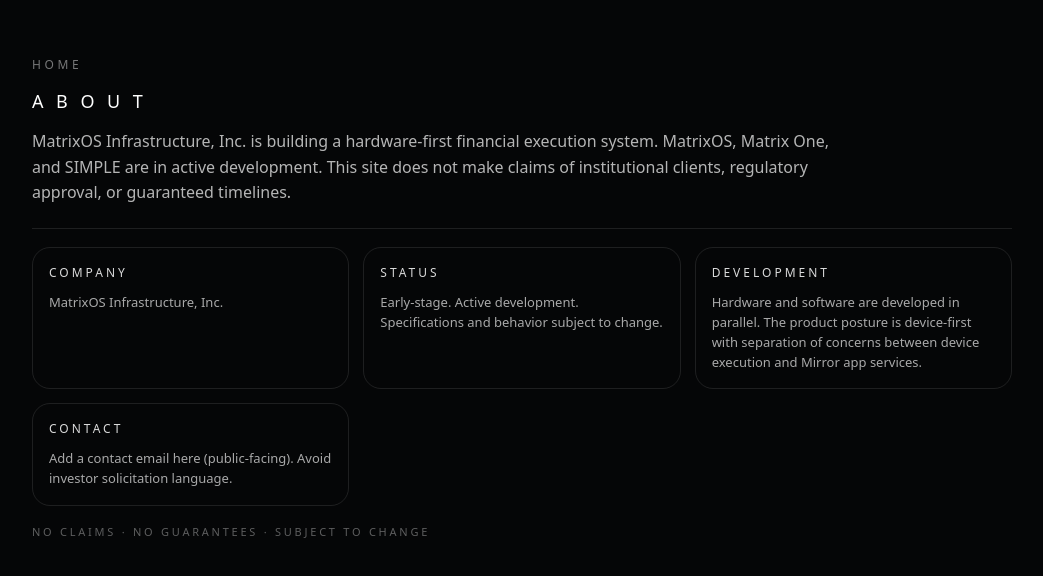
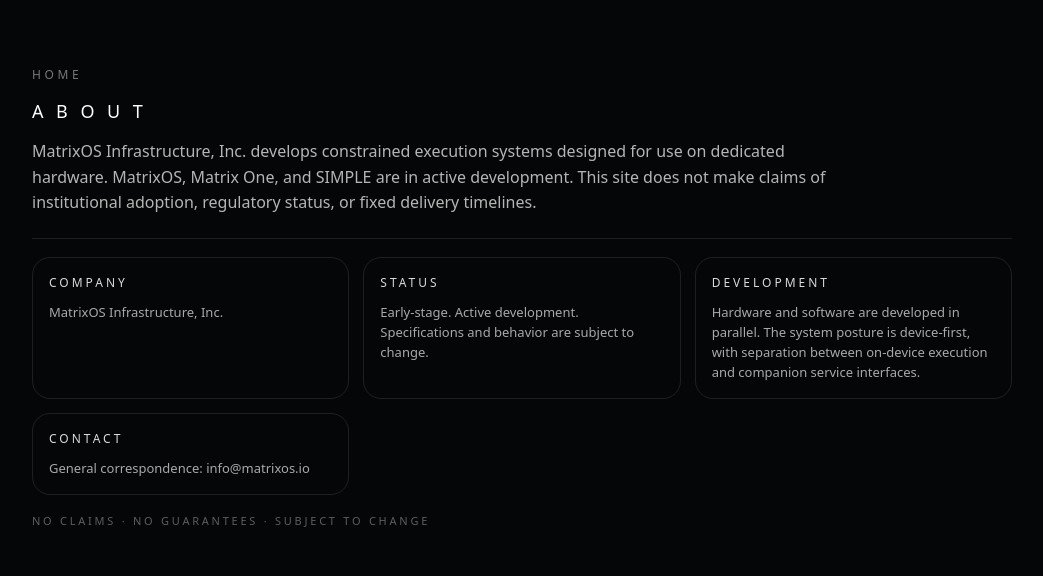
Before and after one commit to simplematrixos/matrixos-site, a Next.js app: page /about in a window 1280 px wide. Shown: the part 102-678 px from the top of the page, without its empty margins (118-1161 px from the left). Built offline with nearby package versions, Linux system fonts and the light colour scheme.

Commit message:
Normalize site language to canonical MatrixOS standard

```diff
--- a/app/about/page.tsx
+++ b/app/about/page.tsx
@@ -36,9 +36,11 @@
         </h1>
 
         <p style={{ marginTop: 14, opacity: 0.7, lineHeight: 1.6, maxWidth: 820 }}>
-          MatrixOS Infrastructure, Inc. is building a hardware-first financial execution system.
-          MatrixOS, Matrix One, and SIMPLE are in active development. This site does not make
-          claims of institutional clients, regulatory approval, or guaranteed timelines.
+          MatrixOS Infrastructure, Inc. develops constrained execution systems
+          designed for use on dedicated hardware. MatrixOS, Matrix One, and
+          SIMPLE are in active development. This site does not make claims of
+          institutional adoption, regulatory status, or fixed delivery
+          timelines.
         </p>
 
         <div
@@ -82,7 +84,8 @@
               STATUS
             </h2>
             <p style={{ marginTop: 10, opacity: 0.65, lineHeight: 1.55, fontSize: 13 }}>
-              Early-stage. Active development. Specifications and behavior subject to change.
+              Early-stage. Active development. Specifications and behavior are
+              subject to change.
             </p>
           </section>
 
@@ -97,8 +100,9 @@
               DEVELOPMENT
             </h2>
             <p style={{ marginTop: 10, opacity: 0.65, lineHeight: 1.55, fontSize: 13 }}>
-              Hardware and software are developed in parallel. The product posture is device-first
-              with separation of concerns between device execution and Mirror app services.
+              Hardware and software are developed in parallel. The system posture
+              is device-first, with separation between on-device execution and
+              companion service interfaces.
             </p>
           </section>
 
@@ -113,7 +117,7 @@
               CONTACT
             </h2>
             <p style={{ marginTop: 10, opacity: 0.65, lineHeight: 1.55, fontSize: 13 }}>
-              Add a contact email here (public-facing). Avoid investor solicitation language.
+              General correspondence: info@matrixos.io
             </p>
           </section>
         </div>
--- a/app/documents/page.tsx
+++ b/app/documents/page.tsx
@@ -36,9 +36,9 @@
         </h1>
 
         <p style={{ marginTop: 14, opacity: 0.7, lineHeight: 1.6, maxWidth: 820 }}>
-          This page provides public-facing disclosures and model descriptions for MatrixOS, Matrix
-          One, and SIMPLE. Documents are versioned and subject to change. Nothing here is legal,
-          tax, or investment advice.
+          This page provides public-facing disclosures and model descriptions for
+          MatrixOS, Matrix One, and SIMPLE. Documents are versioned and subject
+          to change. Nothing here is legal, tax, or investment advice.
         </p>
 
         <div
@@ -67,8 +67,9 @@
               INTERNAL LEDGER MODEL (V1)
             </h2>
             <p style={{ marginTop: 10, opacity: 0.65, lineHeight: 1.55, fontSize: 13 }}>
-              SIMPLE balances represent economic exposure tracked on an internal ledger. The device
-              does not present external wallet addresses or on-chain custody surfaces in V1.
+              SIMPLE balances represent economic exposure tracked on an internal
+              ledger. The device does not present external wallet addresses or
+              on-chain custody surfaces in V1.
             </p>
           </section>
 
@@ -83,8 +84,8 @@
               WHAT USERS RECEIVE (V1)
             </h2>
             <p style={{ marginTop: 10, opacity: 0.65, lineHeight: 1.55, fontSize: 13 }}>
-              Internal execution experience, internal records, and a controlled settlement posture
-              for supported assets—subject to tier, jurisdiction, and availability.
+              A constrained on-device execution interface, internal records, and
+              controlled settlement behavior for supported functionality in V1.
             </p>
           </section>
 
@@ -99,8 +100,9 @@
               WHAT USERS DO NOT RECEIVE (V1)
             </h2>
             <p style={{ marginTop: 10, opacity: 0.65, lineHeight: 1.55, fontSize: 13 }}>
-              No on-device external deposit addresses. No direct external chain receive. No claims
-              of “unhackable” or “military-grade.” No guarantees of availability or redemption time.
+              No on-device external deposit addresses. No direct external chain
+              receive. No claims of “unhackable” or “military-grade.” No
+              guarantees of availability or redemption time.
             </p>
           </section>
 
@@ -112,11 +114,10 @@
             }}
           >
             <h2 style={{ margin: 0, fontSize: 12, letterSpacing: "0.25em", opacity: 0.85 }}>
-              TERMS / PRIVACY (PLACEHOLDERS)
+              CONTACT
             </h2>
             <p style={{ marginTop: 10, opacity: 0.65, lineHeight: 1.55, fontSize: 13 }}>
-              Terms of Use (placeholder). Privacy Policy (placeholder). Risk Disclosures
-              (placeholder). Regulatory posture is described without claims of approval.
+              Document corrections and inquiries: info@matrixos.io
             </p>
           </section>
         </div>
--- a/app/matrix-one/page.tsx
+++ b/app/matrix-one/page.tsx
@@ -66,8 +66,8 @@
               PURPOSE
             </h2>
             <p style={{ marginTop: 10, opacity: 0.65, lineHeight: 1.55, fontSize: 13 }}>
-              A single-purpose execution instrument that boots directly into SIMPLE. No app installs.
-              No multitasking. No consumer OS clutter.
+              A single-purpose execution instrument that boots into SIMPLE. No app installs.
+              No multitasking. No general-purpose OS surface.
             </p>
           </section>
 
@@ -82,8 +82,7 @@
               V1 STANCE
             </h2>
             <p style={{ marginTop: 10, opacity: 0.65, lineHeight: 1.55, fontSize: 13 }}>
-              Wi-Fi only. Portrait-first. Reduced sensor surface (no consumer camera/GPS posture in
-              V1 concept).
+              Wi-Fi only (V1 target). Portrait-only (V1 target). Reduced sensor surface (V1 target).
             </p>
           </section>
 
--- a/app/matrixos/page.tsx
+++ b/app/matrixos/page.tsx
@@ -36,8 +36,9 @@
         </h1>
 
         <p style={{ marginTop: 14, opacity: 0.7, lineHeight: 1.6, maxWidth: 760 }}>
-          MatrixOS is a sealed operating system designed for financial execution. It is not a
-          consumer mobile OS, not an app ecosystem, and not a general computing platform.
+          MatrixOS is a sealed operating system designed for constrained
+          execution on dedicated hardware. It is not a consumer mobile OS, not
+          an app ecosystem, and not a general computing platform.
         </p>
 
         <div
@@ -66,8 +67,8 @@
               WHAT IT IS
             </h2>
             <p style={{ marginTop: 10, opacity: 0.65, lineHeight: 1.55, fontSize: 13 }}>
-              A purpose-built operating system that runs a single execution interface inside a
-              controlled environment.
+              A purpose-built operating system that runs a single execution
+              interface inside a controlled environment.
             </p>
           </section>
 
@@ -82,8 +83,9 @@
               WHY IT EXISTS
             </h2>
             <p style={{ marginTop: 10, opacity: 0.65, lineHeight: 1.55, fontSize: 13 }}>
-              Modern financial products optimize for engagement. MatrixOS optimizes for control by
-              reducing surface area, background activity, and noise.
+              To provide a deterministic execution environment by reducing
+              background activity, external dependencies, and interface
+              complexity.
             </p>
           </section>
 
@@ -98,14 +100,14 @@
               PRINCIPLES
             </h2>
             <p style={{ marginTop: 10, opacity: 0.65, lineHeight: 1.55, fontSize: 13 }}>
-              Single-purpose. No external wallets. No third-party apps. Minimal network exposure.
-              Auditable action trail.
+              Single-purpose. No external custody interfaces. No third-party
+              applications. Minimal network exposure. Auditable action trail.
             </p>
           </section>
         </div>
 
         <div style={{ marginTop: 18, fontSize: 11, letterSpacing: "0.25em", opacity: 0.35 }}>
-          DEVELOPMENT BUILD · SPECS SUBJECT TO CHANGE
+          DEVELOPMENT BUILD · SPECIFICATIONS SUBJECT TO CHANGE
         </div>
       </div>
     </main>
--- a/app/security/page.tsx
+++ b/app/security/page.tsx
@@ -82,8 +82,8 @@
               DEVICE VS MIRROR
             </h2>
             <p style={{ marginTop: 10, opacity: 0.65, lineHeight: 1.55, fontSize: 13 }}>
-              The device handles execution. The Mirror app handles identity, funding rails, and
-              jurisdictional requirements. Responsibilities are intentionally separated.
+              The device handles execution. The Mirror app handles identity and funding workflows.
+              Responsibilities are intentionally separated.
             </p>
           </section>
 
--- a/app/simple/page.tsx
+++ b/app/simple/page.tsx
@@ -66,8 +66,8 @@
               V1 CAPABILITIES
             </h2>
             <p style={{ marginTop: 10, opacity: 0.65, lineHeight: 1.55, fontSize: 13 }}>
-              Buy and sell supported internal assets (economic exposure). View balances. Internal
-              send and internal request. View ledger and trace events.
+              Execute conversions for supported internal exposures. View balances. Internal send and
+              internal request. View ledger and trace events.
             </p>
           </section>
 
@@ -82,8 +82,8 @@
               WHAT IT DOES NOT DO
             </h2>
             <p style={{ marginTop: 10, opacity: 0.65, lineHeight: 1.55, fontSize: 13 }}>
-              No external wallet addresses on device. No external chain deposits. No background
-              notifications. No app ecosystem.
+              No external deposit addresses on device. No direct external chain deposits. No
+              background notifications. No app ecosystem.
             </p>
           </section>
 
@@ -114,8 +114,8 @@
               WITHDRAW MODEL
             </h2>
             <p style={{ marginTop: 10, opacity: 0.65, lineHeight: 1.55, fontSize: 13 }}>
-              Withdrawals are initiated on device but executed through the Mirror app for identity,
-              funding rails, and jurisdictional requirements.
+              Withdrawals are initiated on device but executed through the Mirror app for identity
+              and funding workflows. Responsibilities are intentionally separated.
             </p>
           </section>
         </div>
```
